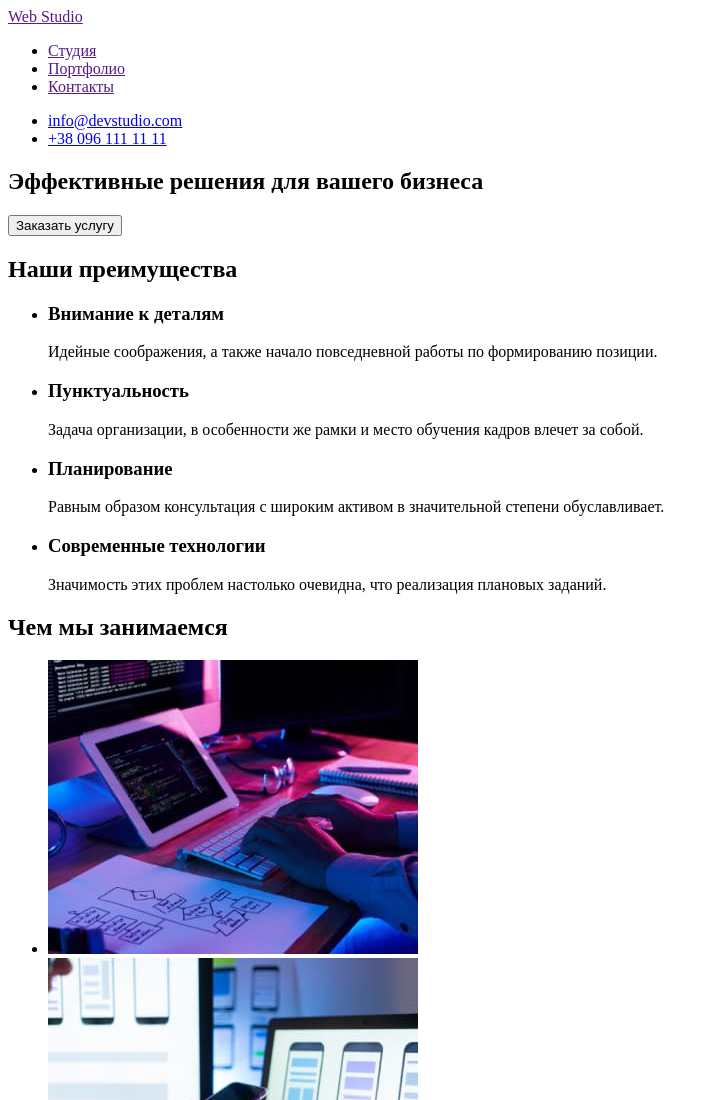
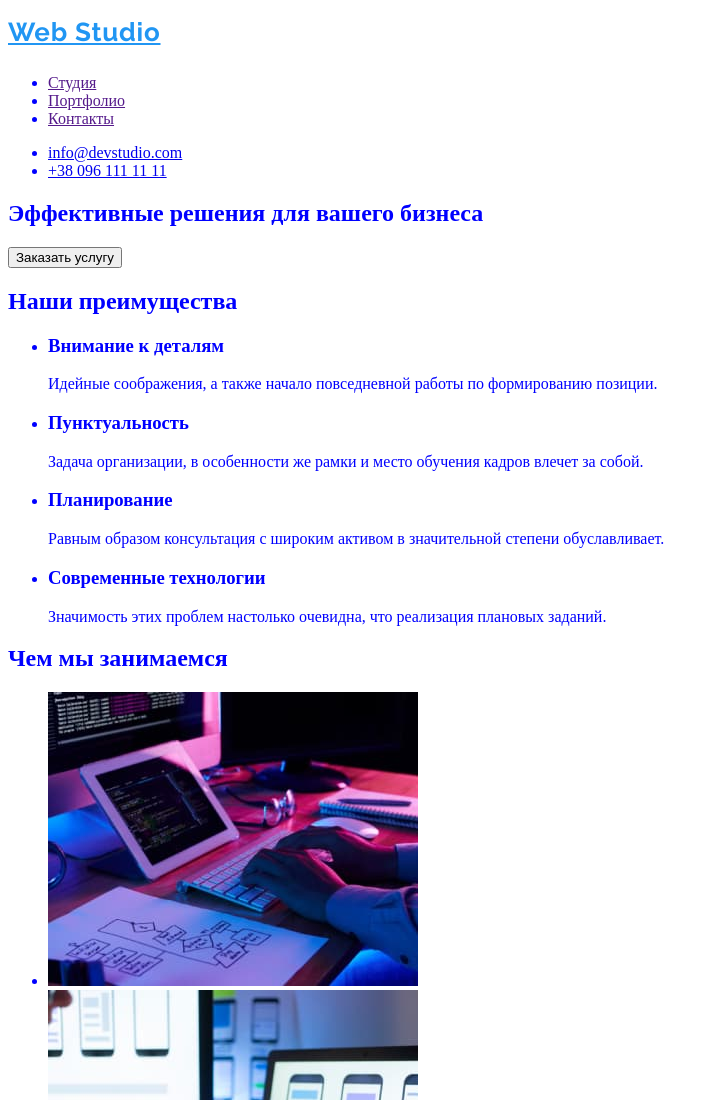
Before and after one commit to PanSerg/goit-markup-hw-02, a plain HTML site: page index.html in a window 1280 px wide. Shown: the top 1100 px of the page, without its empty margins (0-719 px from the left). Drawn offline with Linux system fonts and the light colour scheme; files that its build step writes are made by us from their sources.

Commit message:
Со стилями

```diff
--- /dev/null
+++ b/css/styles.css
@@ -0,0 +1,16 @@
+body {
+    color: #0000ff;
+}
+
+.list-item {
+
+}
+
+.logo {
+    font-family: 'Raleway';
+        font-weight: 700;
+        font-size: 26px;
+        line-height: 1.92;
+        letter-spacing: 0.03em;
+        color: #2196F3;
+}
--- a/index.html
+++ b/index.html
@@ -5,15 +5,21 @@
     <meta http-equiv="X-UA-Compatible" content="IE=edge" />
     <meta name="viewport" content="width=device-width, initial-scale=1.0" />
     <title>Студия</title>
+  <link rel="preconnect" href="https://fonts.googleapis.com">
+  <link rel="preconnect" href="https://fonts.gstatic.com" crossorigin>
+  <link
+    href="https://fonts.googleapis.com/css2?family=Comfortaa:wght@400;500&family=Raleway:wght@700&family=Roboto:wght@400;500;700;900&display=swap"
+    rel="stylesheet">
+  <link rel="stylesheet" href=".css/styles.css">
   </head>
   <body>
     <header>
-      <nav>
-        <a lang="en" href="">Web Studio</a>
+      <nav class="site-nav">
+        <a class="logo" href="">Web <span class="logo-dark">Studio</span></a>
         <ul>
-          <li><a href="">Студия</a></li>
-          <li><a href="">Портфолио</a></li>
-          <li><a href="">Контакты</a></li>
+          <li class="site-nav"><a class="site-nav-link current" href="">Студия</a></li>
+          <li class="site-nav"><a class="site-nav-link" href="">Портфолио</a></li>
+          <li class="site-nav"><a class="site-nav-link" href="">Контакты</a></li>
         </ul>
       </nav>
       <ul>
@@ -22,44 +28,44 @@
       </ul>
     </header>
     <main>
-      <section>
+      <section class="section team-section">
         <h1>Эффективные решения для вашего бизнеса</h1>
         <button type="button">Заказать услугу</button>
       </section>
-      <section>
+      <section class="section team-section">
         <h2>Наши преимущества</h2>
-        <ul>
-          <li>
-            <h3>Внимание к деталям</h3>
-            <p>
+        <ul class="features">
+           <li class="features-item">
+            <h3 class="features-title">Внимание к деталям</h3>
+            <p class="features-text">
               Идейные соображения, а также начало повседневной работы по
               формированию позиции.
             </p>
           </li>
-          <li>
-            <h3>Пунктуальность</h3>
-            <p>
+          <li class="features-item">
+            <h3 class="features-title">Пунктуальность</h3>
+            <p class="features-text">
               Задача организации, в особенности же рамки и место обучения кадров
               влечет за собой.
             </p>
           </li>
-          <li>
-            <h3>Планирование</h3>
-            <p>
+          <li class="features-item">
+            <h3 class="features-title">Планирование</h3>
+            <p class="features-text">
               Равным образом консультация с широким активом в значительной
               степени обуславливает.
             </p>
           </li>
-          <li>
-            <h3>Современные технологии</h3>
-            <p>
+          <li class="features-item">
+            <h3 class="features-title">Современные технологии</h3>
+            <p class="features-text">
               Значимость этих проблем настолько очевидна, что реализация
               плановых заданий.
             </p>
           </li>
         </ul>
       </section>
-      <section>
+      <section class="section team-section">
         <h2>Чем мы занимаемся</h2>
         <ul>
           <li>
@@ -88,7 +94,7 @@
           </li>
         </ul>
       </section>
-      <section>
+      <section class="section team-section">
         <h2>Наша команда</h2>
         <ul>
           <li>
```
